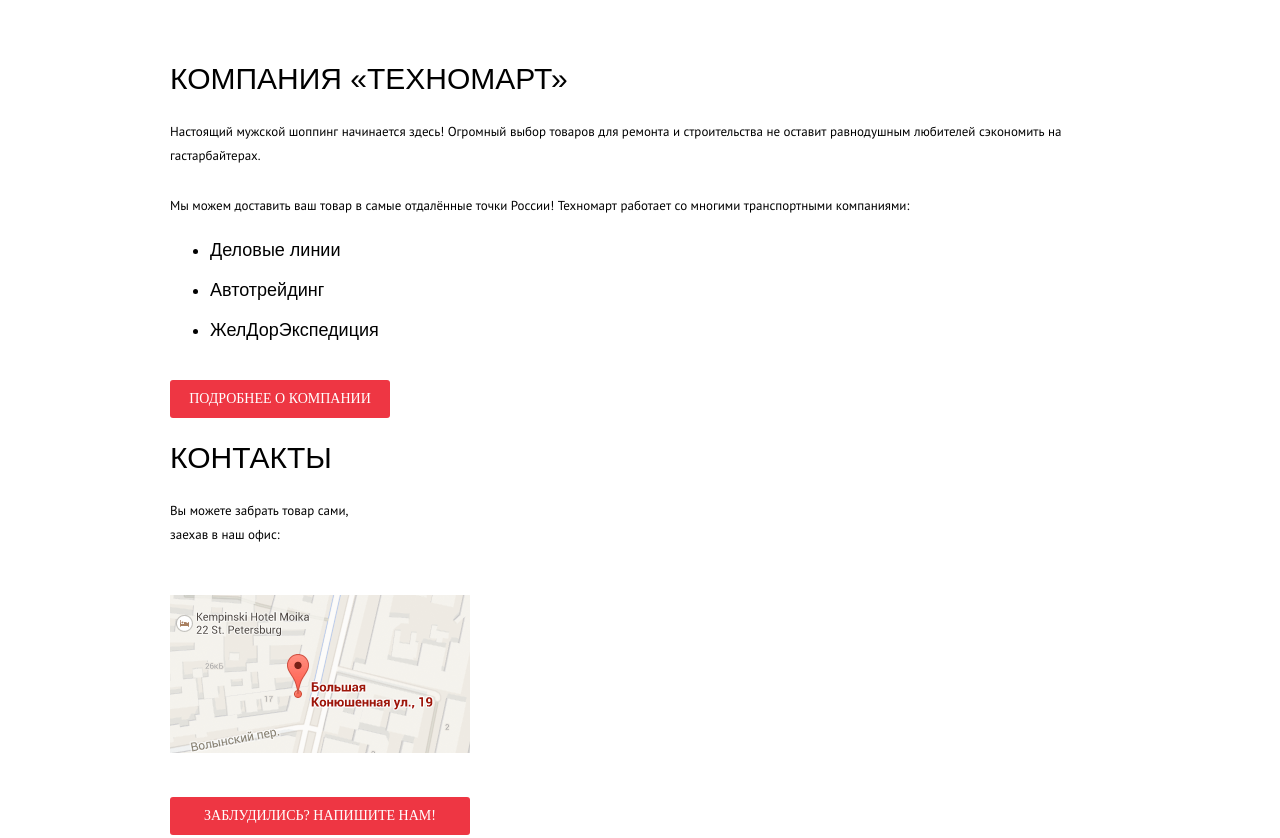
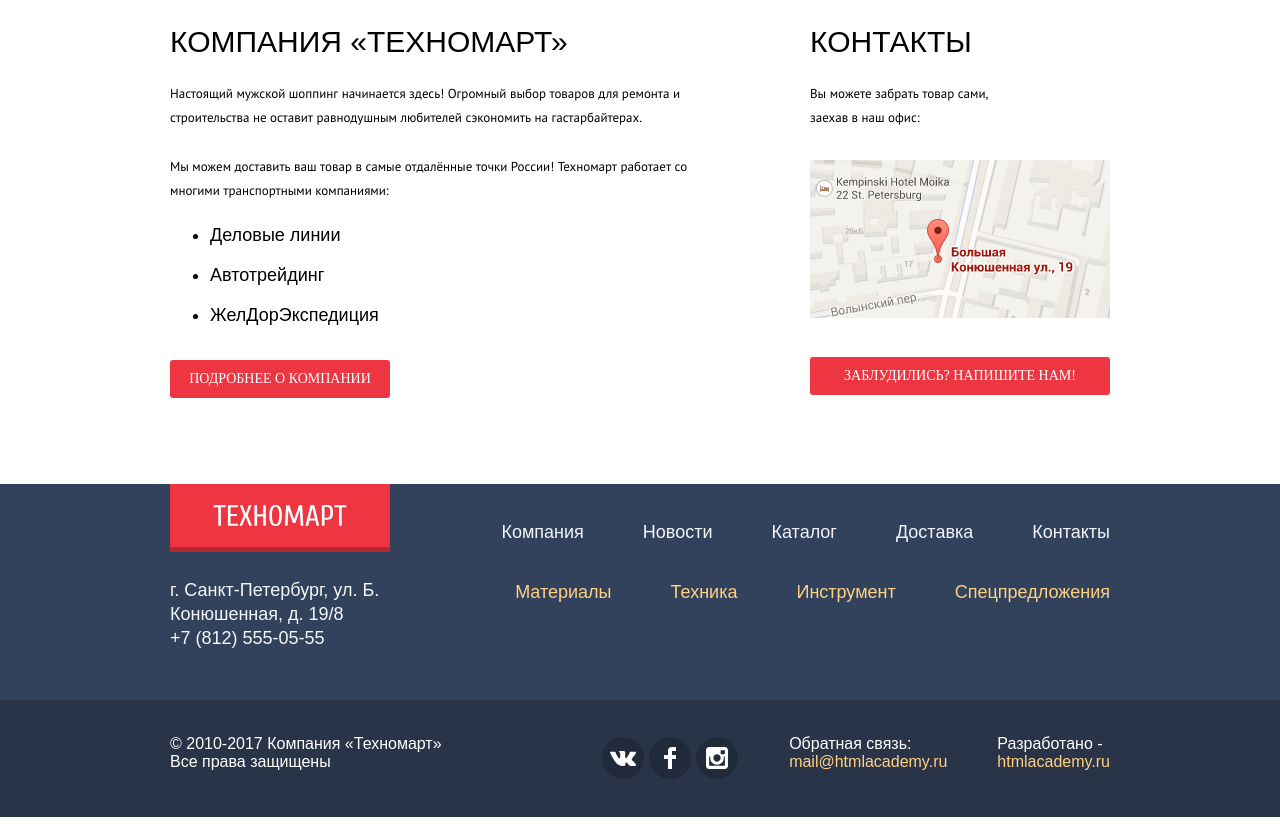
Before and after one commit to Rainbow-in-February/1104827-technomart-26, a plain HTML site: page index.html in a window 1280 px wide. Shown: the part 2580-3418 px from the top of the page. After the commit the page ends 3397 px from the top, so only its background shows below. Drawn offline with Linux system fonts and the light colour scheme; a web font is replaced by a local one.

Commit message:
CSS раздел о нас и подвал

```diff
--- a/css/style.css
+++ b/css/style.css
@@ -1073,7 +1073,7 @@
     content: "";
     display: block;
     position: absolute;
-    top: 2174px;
+    top: 2157px;
     left: 675px;
 /*    flex-direction: row;
     justify-content: flex-end; margin-left: auto;*/
@@ -1090,7 +1090,7 @@
     content: "";
     display: block;
     position: absolute;
-    top: 2154px;
+    top: 2137px;
     left: 755px;
 /*    flex-direction: row;
     justify-content: flex-end; margin-left: auto;*/
@@ -1107,7 +1107,7 @@
     content: "";
     display: block;
     position: absolute;
-    top: 2154px;
+    top: 2137px;
     left: 678px;
 /*    flex-direction: row;
     justify-content: flex-end; margin-left: auto;*/
@@ -1125,8 +1125,27 @@
 .index-about-us {
     width: 940px;
     margin: 0 auto;
-    padding-top: 80px;
+    padding-top: 64px;
     padding-bottom: 86px;
+    display: flex;
+    flex-direction: row;
+    justify-content: space-between;
+    align-items: flex-start;
+    flex-wrap: wrap;
+    flex-basis: 940px;
+}
+
+.what-we-do {
+    flex-basis: 540px;
+/*    flex-grow: 1; */
+    margin: 0;
+    margin-right: auto;
+    padding: 0;
+}
+
+.contact-details {
+    flex-basis: 300px;
+    margin-left: auto;
 }
 
 .index-extra-services h2,
@@ -1134,6 +1153,8 @@
 .tool-group-description h2 {
     font-size: 30px;
     line-height: 30px;
+    margin-top: 15px;
+    margin-bottom: 15px;
     font-weight: normal;
     color: #000;
     text-transform: uppercase;
@@ -1147,7 +1168,8 @@
     line-height: 24px;
     color: #000;
 /*    max-width: 520px; for index-about-us block*/
-    margin-top: 26px;
+    margin-top: 25px;
+    margin-bottom: 15px;
 }
 
 .index-about-us ul {
@@ -1164,7 +1186,7 @@
 
 .write-us,
 .about-us {
-    margin-top: 40px;
+    margin-top: 35px;
 }
 
 .about-us {
@@ -1176,7 +1198,7 @@
 }
 
 .small-map {
-    margin-top: 35px;
+    margin-top: 15px;
 }
 
 /* INNER PAGE*/
@@ -1741,10 +1763,20 @@
 .footer-part2-container {
     width: 940px;
     margin: 0 auto;
+    display: flex;
+    flex-direction: row;
+    flex-basis: 940px;
+    justify-content: space-between;
+    align-items: flex-start;
 }
 
 .footer-part1 {
+    flex-basis: 330px;
     padding-bottom: 50px;
+}
+
+.footer-navigation {
+    flex-basis: 550px;
 }
 
 .footer-part2-wrap {
@@ -1764,8 +1796,9 @@
 }
 
 .footer-contacts {
-    margin-top: 30px;
+    margin-top: 25px;
     margin-bottom: 0;
+    color: #f3f7f9;
 }
 
 .copyright,
@@ -1781,7 +1814,7 @@
 }
 
 .footer-contacts + a {
-    color: #fff;
+    color: #f3f7f9;
     font-size: 18px;
     line-height: 24px;
 
@@ -1789,13 +1822,21 @@
 
 .footer-navigation ul {
     list-style: none;
-    padding-left: 0;
-/*    float: right;
-    padding-left: 59px; */
+    padding: 0;
+    margin: 0;
+    display: flex;
+    flex-direction: row;
+    justify-content: flex-end;
+
+}
+
+.footer-navigation li {
+    margin-top: 36px;
+    padding-left: 59px;
 }
 
 .general-footer-navigation a {
-    color: #fff;
+    color: #f1f5f7;
 }
 
 .footer-categories a,
@@ -1809,12 +1850,12 @@
 }
 
 .footer-navigation a:active {
-    color: #a4abb4;
+    color: rgba(241, 245, 247, 50%);
     text-decoration: none;
 }
 
 .footer-categories a:active {
-    color: #a6906e;
+    color: rgba(255, 209, 128, 50%);
     text-decoration: none;
 }
 
@@ -1823,23 +1864,33 @@
     text-decoration: none;
 }
 
-.footer-social ul {
+.footer-social {
     list-style: none;
-    padding-left:0;
+    padding: 0;
+    margin: 0;
+    margin-left: 160px;
+    display: flex;
+    flex-direction: row;
+    flex-basis: 133px;
+    justify-content: space-between;
+    align-items: center;
+}
+
+.footer-social li:not(:first-of-type) {
+    margin-left: 5px;
 }
 
 .footer-social li {
-    display: inline;
-    padding-right: 5px; /*temporary*/
+    margin-top: 5px;
 }
 
 .social-button {
     font-size: 0px;
     background-color: #212a3a;
-    padding-top: 21px;
-    padding-right: 21px;
-    padding-bottom: 21px;
-    padding-left: 21px;
+    padding-top: 20px;
+    padding-right: 20px;
+    padding-bottom: 20px;
+    padding-left: 20px;
     border: 1px solid transparent;
     border-radius: 50%;
 }
@@ -1871,6 +1922,23 @@
     background-position: 50% 50%;
 }
 
+.feedback {
+    margin-left: auto;
+/*    margin-top: 0; */
+    display: flex;
+    flex-direction: row;
+    justify-content: flex-start;
+    flex-basis: 300px;
+}
+
+.feedback p {
+    margin-top: 0;
+}
+
+.webdeveloper {
+    margin-left: 50px;
+}
+
 .modal {
     display: none;
 }
```
